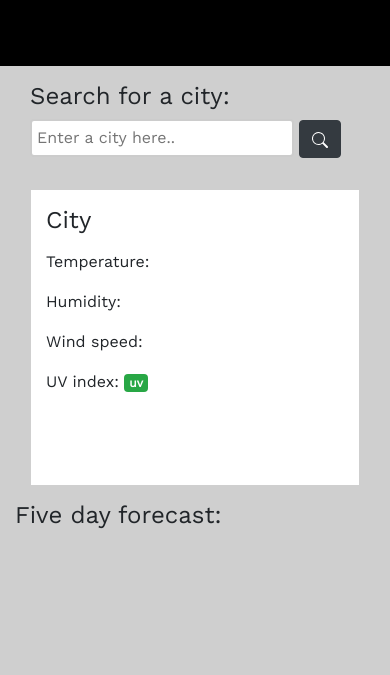
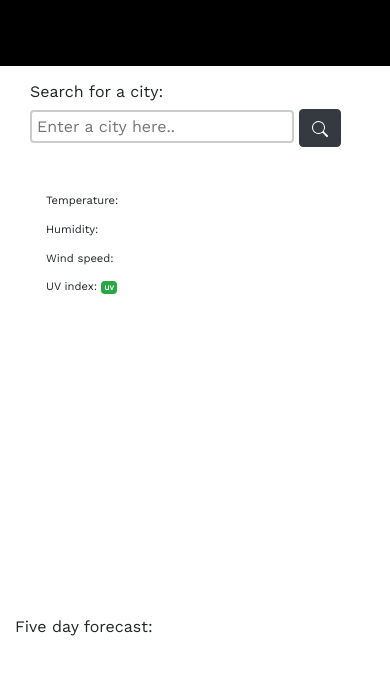
Before and after one commit to lnewmanheggie/weatherDashboard, a plain HTML site: page index.html in a window 390 px wide. Shown: the part 103-778 px from the top of the page. Drawn offline with nearby package versions, Linux system fonts and the light colour scheme.

Commit message:
made more mobile responsive

```diff
--- a/Assets/style.css
+++ b/Assets/style.css
@@ -103,7 +103,7 @@ h5 {
 
 
 #card-1 {
-    background-color: #fff;
+    background-color: rgb(247, 247, 247);
 }
 
 #card-2 {
@@ -122,10 +122,29 @@ h5 {
     background-color: rgb(179, 179, 179);
 }
 
+/* MEDIA QUERIES */
+
+@media only screen and (max-width: 1024px) {
+    * {
+        line-height: 1rem;
+    }
+
+    h3, h2, h4, h5 {
+        font-size: 1rem;
+    }
+
+    p {
+        font-size: 0.7rem;
+    }
+}
 
 @media only screen and (max-width: 1000px) {
     input[type=text] {
         width: 70%;
+    }
+
+    * {
+        line-height: 0.8rem;
     }
 }
 
@@ -141,12 +160,17 @@ h5 {
         margin-top: 0;
     }
 
-    body {
-        background-color: rgb(207, 207, 207);
+    .mainCol1{
+        height: 50vh;
+    }
+
+    .main, .sidebar {
+        background-color: #fff;
     }
 }
 
 @media only screen and (max-width: 640px) {
+
     h1 {
         font-size: 2.5rem;
     }
--- a/index.html
+++ b/index.html
@@ -36,7 +36,7 @@
             <!-- <div class="container"> -->
                 <div class="row mainCol1">
                     <div class="col-md-6 ">
-                        <h2 id="city-name">City</h2>
+                        <h2 id="city-name"></h2>
                         <p>Temperature: <span id="temp"></span></p>
                         <p>Humidity: <span id="humidity"></span></p>
                         <p>Wind speed: <span id="wind"></span></p>
```
